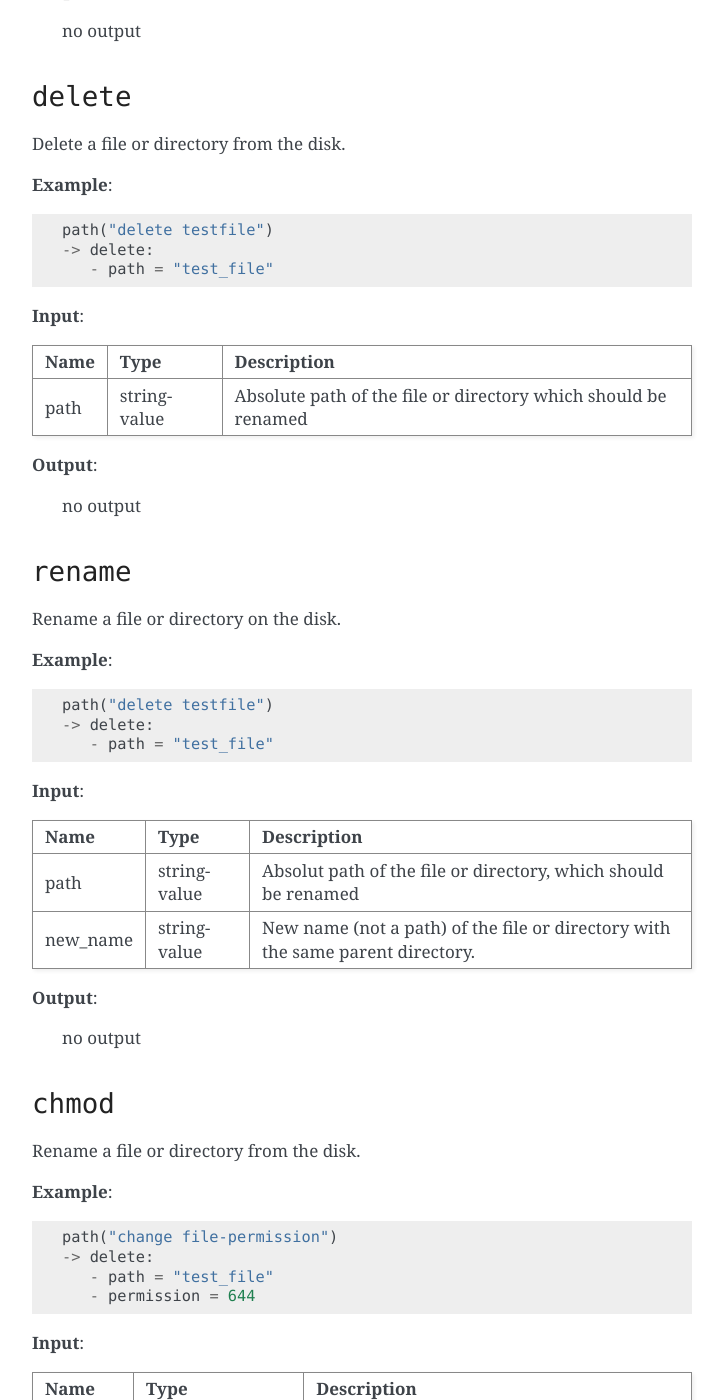
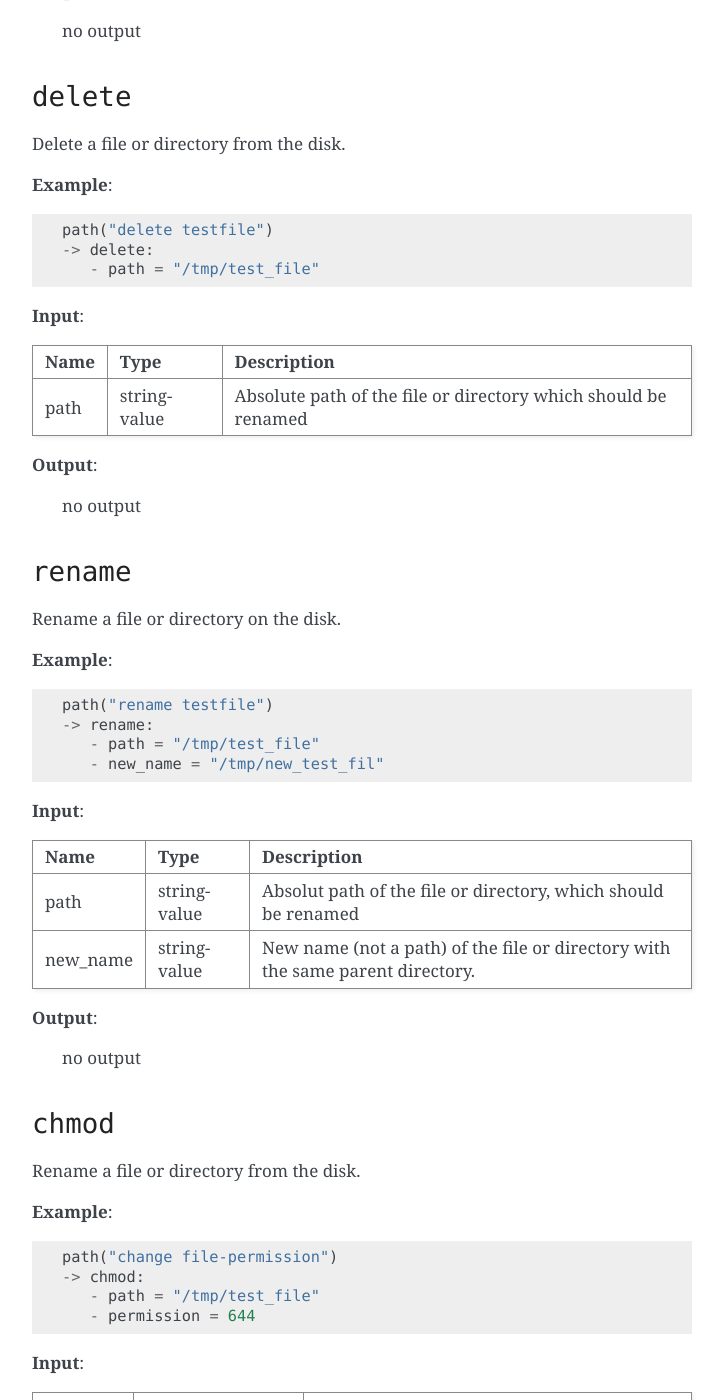
Before and after one commit to kitsudaiki/SakuraTree-Documentation, a Sphinx documentation site: the page built from source/blossoms/path.rst, in a window 1280 px wide and 1400 px high, scrolled down 733 px. Shown: the whole window, without its empty margins (388-1112 px from the left). Built offline with Sphinx 7.4.7, drawn with Linux system fonts in a browser that asks for light colours; some of the changed text lies outside the part shown.

Commit message:
fix examples for path-blossom-group

```diff
--- a/source/blossoms/path.rst
+++ b/source/blossoms/path.rst
@@ -54,7 +54,7 @@ Delete a file or directory from the disk.
 
     path("delete testfile")
     -> delete:
-       - path = "test_file"
+       - path = "/tmp/test_file"
 
 
 **Input**:
@@ -86,9 +86,10 @@ Rename a file or directory on the disk.
 
 ::
 
-    path("delete testfile")
-    -> delete:
-       - path = "test_file"
+    path("rename testfile")
+    -> rename:
+       - path = "/tmp/test_file"
+       - new_name = "/tmp/new_test_fil"
 
 
 **Input**:
@@ -125,8 +126,8 @@ Rename a file or directory from the disk.
 ::
 
     path("change file-permission")
-    -> delete:
-       - path = "test_file"
+    -> chmod:
+       - path = "/tmp/test_file"
        - permission = 644
 
 
@@ -164,8 +165,8 @@ Change the owner of a file or directory with ``chown``.
 ::
 
     path("change file-owner")
-    -> delete:
-       - path = "test_file"
+    -> chown:
+       - path = "/tmp/test_file"
        - owner = "ubuntu"
 
 
```
